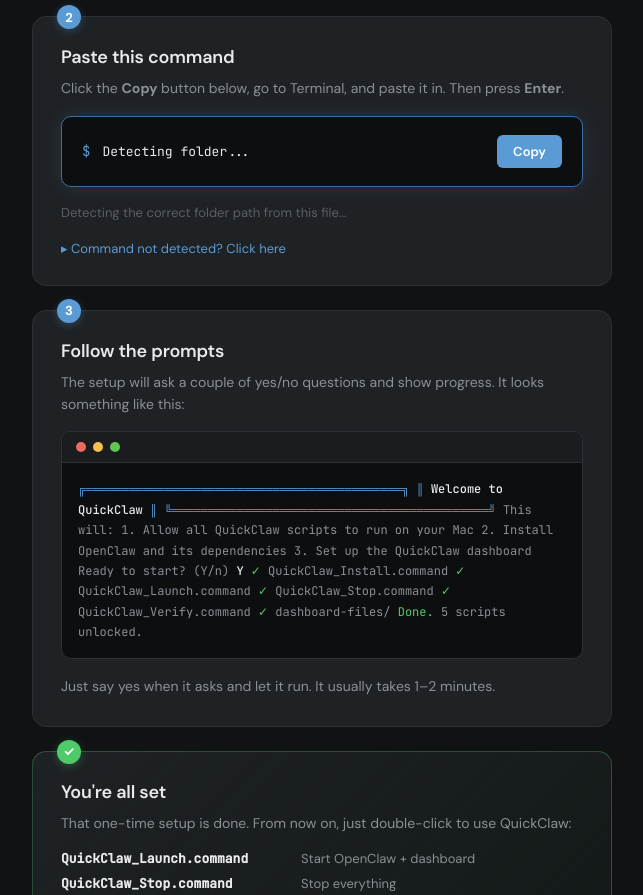
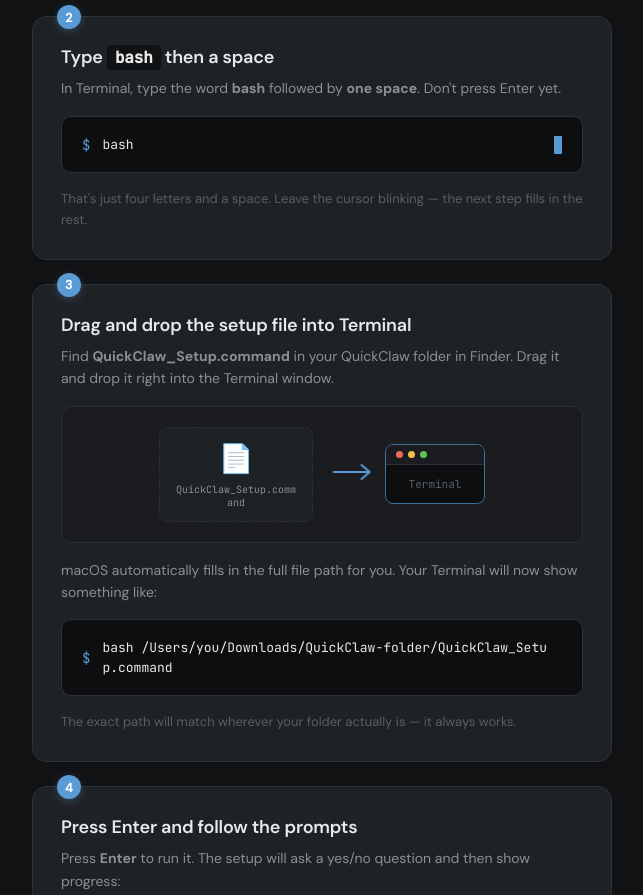
Before and after one commit to guyingoldglasses/QUICKCLAW-V2, a plain HTML site: page START_HERE.html in a window 1280 px wide. Shown: the part 600-1495 px from the top of the page, without its empty margins (318-961 px from the left). Drawn offline with Linux system fonts and the light colour scheme.

Commit message:
START_HERE: switch to static drag-and-drop setup flow (no JS path detection)

```diff
--- a/START_HERE.html
+++ b/START_HERE.html
@@ -118,9 +118,7 @@
 margin-bottom: 16px;
 }
 
-        .step p:last-child {
-            margin-bottom: 0;
-        }
+.step p:last-child { margin-bottom: 0; }
 
 /* ---- Keyboard shortcut visual ---- */
 .shortcut-visual {
@@ -166,8 +164,7 @@
 }
 
 /* ---- Command box ---- */
-        .command-box {
-            position: relative;
+.command-box {position: relative;
 background: #0d0e10;
 border: 1.5px solid var(--border-accent);
 border-radius: 10px;
@@ -341,8 +338,7 @@
 .help-content {
 margin-top: 12px;
 padding: 16px;
-            background: var(--bg-elevated);
-            border: 1px solid var(--border);
+background: var(--bg-elevated);border: 1px solid var(--border);
 border-radius: 8px;
 font-size: 13px;
 color: var(--text-secondary);
@@ -356,6 +352,83 @@
 padding: 2px 6px;
 border-radius: 3px;
 color: var(--text);
+}
+
+/* ---- Drag and drop demo ---- */
+.drag-demo {
+display: flex;
+align-items: center;
+justify-content: center;
+gap: 12px;
+background: var(--bg-elevated);
+border: 1px solid var(--border);
+border-radius: 10px;
+padding: 20px;
+margin: 16px 0;
+}
+
+.drag-source {
+display: flex;
+flex-direction: column;
+align-items: center;
+gap: 6px;
+padding: 12px 16px;
+background: var(--bg-card);
+border: 1.5px dashed var(--border);
+border-radius: 8px;
+min-width: 100px;
+}
+
+.finder-icon {
+font-size: 28px;
+}
+
+.finder-filename {
+font-size: 10px;
+font-family: 'JetBrains Mono', monospace;
+color: var(--text-secondary);
+text-align: center;
+word-break: break-all;
+max-width: 120px;
+}
+
+.drag-arrow {
+flex-shrink: 0;
+animation: nudge 1.5s ease-in-out infinite;
+}
+
+@keyframes nudge {
+0%, 100% { transform: translateX(0); }
+50% { transform: translateX(6px); }
+}
+
+.drag-target {
+background: #0d0e10;
+border: 1.5px solid var(--border-accent);
+border-radius: 8px;
+overflow: hidden;
+min-width: 100px;
+}
+
+.mini-terminal-bar {
+background: var(--bg-elevated);
+padding: 6px 10px;
+display: flex;
+gap: 5px;
+border-bottom: 1px solid var(--border);
+}
+
+.mini-terminal-body {
+padding: 12px;
+font-family: 'JetBrains Mono', monospace;
+font-size: 11px;
+color: var(--text-muted);
+text-align: center;
+}
+
+@keyframes blink {
+0%, 100% { opacity: 1; }
+50% { opacity: 0; }
 }
 
 /* ---- Responsive ---- */
@@ -372,16 +445,16 @@
 <body>
 
 <!-- ================================================================ -->
-<!-- Hero                                                             -->
+<!-- Hero -->
 <!-- ================================================================ -->
 <div class="hero">
 <div class="hero-icon">⚡</div>
 <h1>Welcome to QuickClaw</h1>
-    <p>One-time setup takes about 2 minutes.<br>After that, everything works with a double-click.</p>
+<p>One-time setup takes about 2 minutes. No file paths to type.<br>After that, everything works with a double-click.</p>
 </div>
 
 <!-- ================================================================ -->
-<!-- Steps                                                            -->
+<!-- Steps -->
 <!-- ================================================================ -->
 <div class="steps">
 
@@ -408,39 +481,61 @@
 
 <!-- Step 2 -->
 <div class="step">
-        <div class="step-number">2</div>
-        <h2>Paste this command</h2>
-        <p>Click the <strong>Copy</strong> button below, go to Terminal, and paste it in. Then press <strong>Enter</strong>.</p>
+<div class="step-number">2</div><h2>Type <code style="background: var(--bg); padding: 2px 8px; border-radius: 4px; font-family: 'JetBrains Mono', monospace; font-size: 16px;">bash</code> then a space</h2>
+<p>In Terminal, type the word <strong>bash</strong> followed by <strong>one space</strong>. Don't press Enter yet.</p>
 
-        <div class="command-box">
+<div class="command-box" style="box-shadow: none; border-color: var(--border);">
 <span class="command-prompt">$</span>
-            <span class="command-text" id="commandText">Detecting folder...</span>
-            <button class="copy-btn" id="copyBtn" onclick="copyCommand()">Copy</button>
+<span class="command-text">bash </span>
+<span style="display: inline-block; width: 8px; height: 18px; background: var(--accent); animation: blink 1s step-end infinite; border-radius: 1px; vertical-align: middle;"></span>
 </div>
 
-        <p id="commandNote" style="font-size: 13px; color: var(--text-muted);">
-            Detecting the correct folder path from this file...
-        </p>
-
-        <details class="help-toggle" id="manualHelp">
-            <summary>Command not detected? Click here</summary>
-            <div class="help-content">
-                If the command above still says <code>Detecting folder...</code>, your browser likely blocked local path detection.
-                <br><br>
-                Use this format manually:
-                <br><br>
-                <code>bash <strong>/full/path/to/your/QuickClaw-folder</strong>/QuickClaw_Setup.command</code>
-                <br><br>
-                <strong>Fast method:</strong> Open Terminal, type <code>bash </code> (with a space), then drag <code>QuickClaw_Setup.command</code> from Finder into Terminal and press Enter.
-            </div>
-        </details>
+<p style="font-size: 13px; color: var(--text-muted);">That's just four letters and a space. Leave the cursor blinking — the next step fills in the rest.</p>
 </div>
 
 <!-- Step 3 -->
 <div class="step">
 <div class="step-number">3</div>
-        <h2>Follow the prompts</h2>
-        <p>The setup will ask a couple of yes/no questions and show progress. It looks something like this:</p>
+<h2>Drag and drop the setup file into Terminal</h2>
+<p>Find <strong>QuickClaw_Setup.command</strong> in your QuickClaw folder in Finder. Drag it and drop it right into the Terminal window.</p>
+
+<div class="drag-demo">
+<div class="drag-source">
+<div class="finder-icon">📄</div>
+<span class="finder-filename">QuickClaw_Setup.command</span>
+</div>
+
+<div class="drag-arrow">
+<svg width="48" height="24" viewBox="0 0 48 24" fill="none">
+<path d="M4 12h36m0 0l-8-7m8 7l-8 7" stroke="var(--accent)" stroke-width="2" stroke-linecap="round" stroke-linejoin="round"/>
+</svg>
+</div>
+
+<div class="drag-target">
+<div class="mini-terminal-bar">
+<span class="terminal-dot red" style="width:7px;height:7px;"></span>
+<span class="terminal-dot yellow" style="width:7px;height:7px;"></span>
+<span class="terminal-dot green" style="width:7px;height:7px;"></span>
+</div>
+<div class="mini-terminal-body">Terminal</div>
+</div>
+</div>
+
+<p>macOS automatically fills in the full file path for you. Your Terminal will now show something like:</p>
+
+<div class="command-box" style="box-shadow: none; border-color: var(--border);">
+<span class="command-prompt">$</span>
+<span class="command-text">bash /Users/you/Downloads/QuickClaw-folder/QuickClaw_Setup.command</span>
+</div>
+
+<p style="font-size: 13px; color: var(--text-muted);">The exact path will match wherever your folder actually is — it always works.</p>
+</div>
+
+<!-- Step 4 -->
+<div class="step">
+<div class="step-number">4</div>
+<h2>Press Enter and follow the prompts</h2>
+<p>Press <strong>Enter</strong> to run it. The setup will ask a yes/no question and then show progress:</p>
 
 <div class="terminal-mock">
 <div class="terminal-titlebar">
@@ -450,7 +545,7 @@
 </div>
 <div class="terminal-body">
 <span class="t-cyan">╔════════════════════════════════════════════╗</span>
-<span class="t-cyan">║       <span class="t-bold">Welcome to QuickClaw</span>                  ║</span>
+<span class="t-cyan">║ <span class="t-bold">Welcome to QuickClaw</span> ║</span>
 <span class="t-cyan">╚════════════════════════════════════════════╝</span>
 
 This will:
@@ -460,11 +555,11 @@
 
 Ready to start? (Y/n) <span class="t-bold">Y</span>
 
-  <span class="t-green">✓</span>  QuickClaw_Install.command
-  <span class="t-green">✓</span>  QuickClaw_Launch.command
-  <span class="t-green">✓</span>  QuickClaw_Stop.command
-  <span class="t-green">✓</span>  QuickClaw_Verify.command
-  <span class="t-green">✓</span>  dashboard-files/
+<span class="t-green">✓</span> QuickClaw_Install.command
+<span class="t-green">✓</span> QuickClaw_Launch.command
+<span class="t-green">✓</span> QuickClaw_Stop.command
+<span class="t-green">✓</span> QuickClaw_Verify.command
+<span class="t-green">✓</span> dashboard-files/
 
 <span class="t-green">Done.</span> 5 scripts unlocked.
 </div>
@@ -476,8 +571,7 @@
 <!-- Step 4: Done -->
 <div class="step step-success">
 <div class="step-number">✓</div>
-        <h2>You're all set</h2>
-        <p>That one-time setup is done. From now on, just double-click to use QuickClaw:</p>
+<h2>You're all set</h2><p>That one-time setup is done. From now on, just double-click to use QuickClaw:</p>
 
 <div style="margin-top: 12px; display: flex; flex-direction: column; gap: 8px;">
 <div style="display: flex; align-items: baseline; gap: 10px;">
@@ -506,7 +600,7 @@
 </div>
 
 <!-- ================================================================ -->
-<!-- Footer                                                           -->
+<!-- Footer -->
 <!-- ================================================================ -->
 <div class="footer">
 <p>
@@ -516,64 +610,11 @@
 </div>
 
 <!-- ================================================================ -->
-<!-- Script                                                           -->
+<!-- Script -->
 <!-- ================================================================ -->
 <script>
-(function initCommand(){
-    const el = document.getElementById('commandText');
-    const noteEl = document.getElementById('commandNote');
-    if (!el || !noteEl) return;
-
-    try {
-        const loc = window.location.href || '';
-        if (loc.startsWith('file://')) {
-            let fullPath = decodeURIComponent(loc);
-            fullPath = fullPath.replace(/^file:\/\//, '');
-            const lastSlash = fullPath.lastIndexOf('/');
-            const folderPath = fullPath.substring(0, lastSlash);
-            const command = 'bash "' + folderPath + '/QuickClaw_Setup.command"';
-            el.textContent = command;
-            noteEl.innerHTML = 'This tells your Mac it's safe to run QuickClaw, then installs everything automatically.<br><span style="color: var(--green); font-size: 12px; margin-top: 4px; display: inline-block;">✓ Path auto-detected from this file's location</span>';
-        } else {
-            showFallback(el, noteEl);
-        }
-    } catch (e) {
-        showFallback(el, noteEl);
-    }
-})();
-
-function showFallback(el, noteEl) {
-    el.textContent = 'bash ~/Downloads/QUICKCLAW-V2-main/QuickClaw_Setup.command';
-    noteEl.innerHTML = 'This tells your Mac it's safe to run QuickClaw, then installs everything automatically.<br><span style="color: var(--warm); font-size: 12px; margin-top: 4px; display: inline-block;">If your folder name is different, see help below</span>';
-}
-
-function copyCommand() {
-    const text = document.getElementById('commandText').textContent;
-    const btn = document.getElementById('copyBtn');
-    if (text === 'Detecting folder...') return;
-
-    navigator.clipboard.writeText(text).then(() => {
-        btn.textContent = 'Copied!';
-        btn.classList.add('copied');
-        setTimeout(() => {
-            btn.textContent = 'Copy';
-            btn.classList.remove('copied');
-        }, 2000);
-    }).catch(() => {
-        const range = document.createRange();
-        range.selectNode(document.getElementById('commandText'));
-        window.getSelection().removeAllRanges();
-        window.getSelection().addRange(range);
-        document.execCommand('copy');
-        window.getSelection().removeAllRanges();
-        btn.textContent = 'Copied!';
-        btn.classList.add('copied');
-        setTimeout(() => {
-            btn.textContent = 'Copy';
-            btn.classList.remove('copied');
-        }, 2000);
-    });
-}
+// No JavaScript needed for the drag-and-drop approach.
+// The page is fully static — users type bash, drag the file, press Enter.
 </script>
 
 </body>
```
Lines whose indentation alone changed are shown as unchanged.
